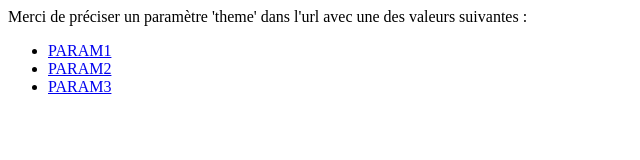
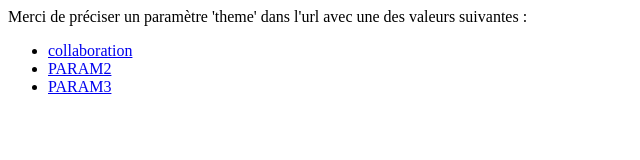
Before and after one commit to thecamp-toolbox/RandomPassContent, a plain HTML site: page index.html in a window 1280 px wide. Shown: the full height of the page, 0-640 px from the left. Drawn offline with Linux system fonts and the light colour scheme.

Commit message:
test change param

```diff
--- a/index.html
+++ b/index.html
@@ -11,7 +11,7 @@
 // define random pages url, per themes
 var randomPages = [];
 
-randomPages["PARAM1"] =
+randomPages["collaboration"] =
                   ["https://www.youtube.com/watch?v=IUMTaAQ43lY",
                    "https://www.youtube.com/watch?v=9cmWFdBYM0M",
                    "https://www.youtube.com/watch?v=KW3Vg-aiey0",
```
